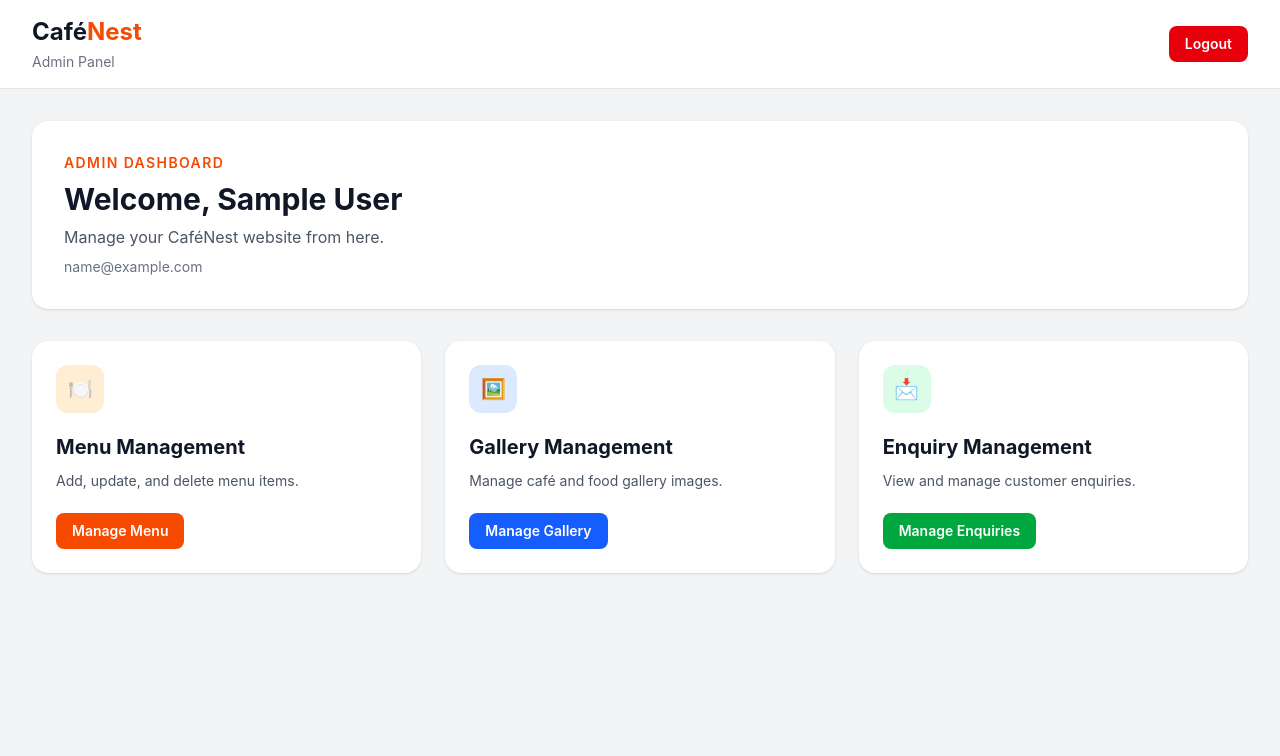
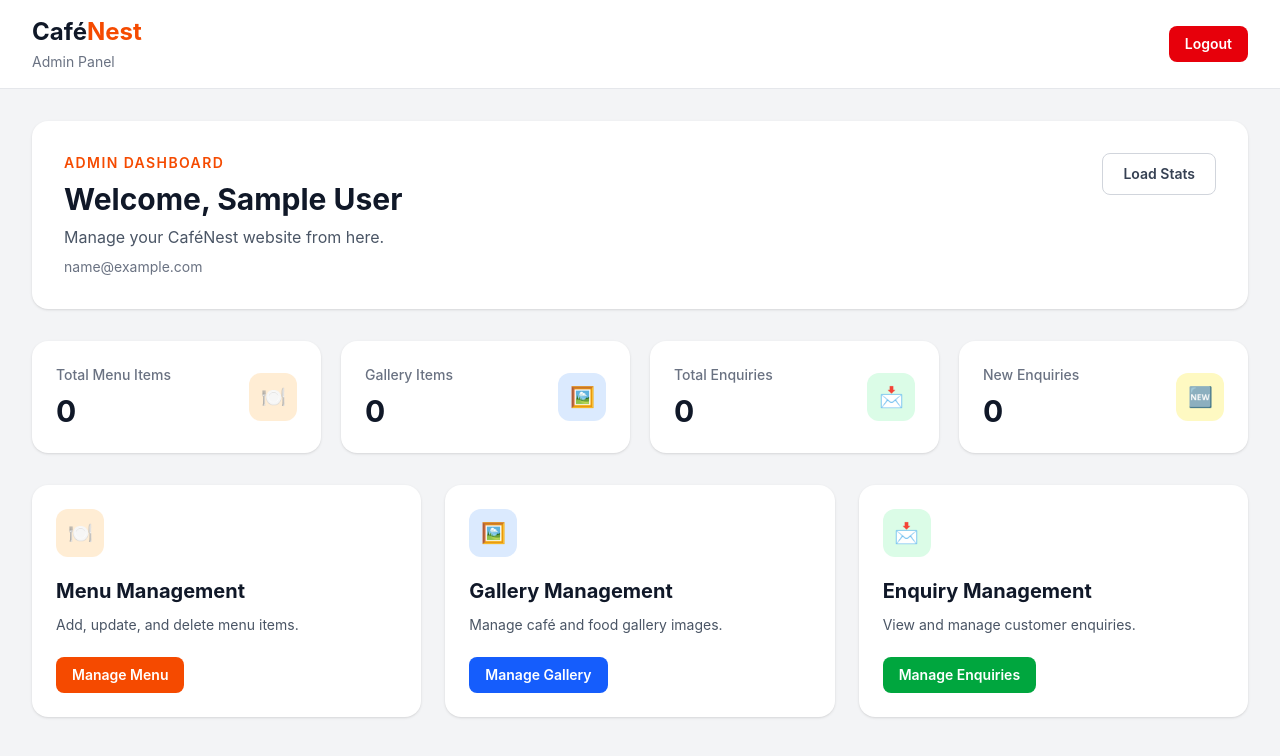
Before and after one commit to sandipmandalgithub/restaurant-cafe-website, a React app in the folder frontend/: page /admin/dashboard in a window 1280 px wide. Shown: the top 756 px of the page. Built offline with nearby package versions, Linux system fonts and the light colour scheme; sample sign-in values are in the browser's storage; the HTML template or start-up script is replaced by a standard one.

Commit message:
Add admin dashboard statistics

```diff
--- a/frontend/src/pages/admin/AdminDashboard.jsx
+++ b/frontend/src/pages/admin/AdminDashboard.jsx
@@ -1,4 +1,7 @@
+import { useState } from "react";
 import { useNavigate } from "react-router-dom";
+
+import { getDashboardStats } from "../../services/adminDashboardService";
 
 function AdminDashboard() {
   const navigate = useNavigate();
@@ -6,6 +9,37 @@ function AdminDashboard() {
   const adminData = JSON.parse(
     localStorage.getItem("adminData") || "{}"
   );
+
+  const [stats, setStats] = useState({
+    totalMenus: 0,
+    totalGallery: 0,
+    totalEnquiries: 0,
+    newEnquiries: 0,
+  });
+
+  const [isLoading, setIsLoading] = useState(false);
+  const [hasLoadedStats, setHasLoadedStats] = useState(false);
+  const [errorMessage, setErrorMessage] = useState("");
+
+  const handleLoadStats = async () => {
+    try {
+      setIsLoading(true);
+      setErrorMessage("");
+
+      const data = await getDashboardStats();
+
+      setStats(data);
+      setHasLoadedStats(true);
+    } catch (error) {
+      console.error("Failed to load dashboard stats:", error);
+
+      setErrorMessage(
+        error.message || "Unable to load dashboard statistics."
+      );
+    } finally {
+      setIsLoading(false);
+    }
+  };
 
   const handleLogout = () => {
     localStorage.removeItem("adminToken");
@@ -43,6 +77,8 @@ function AdminDashboard() {
       <main className="mx-auto max-w-7xl px-4 py-8 sm:px-6 lg:px-8">
         {/* Welcome Section */}
         <div className="rounded-2xl bg-white p-6 shadow-sm sm:p-8">
+          <div className="flex flex-col justify-between gap-5 sm:flex-row sm:items-start">
+            <div>
               <p className="text-sm font-semibold uppercase tracking-widest text-orange-600">
                 Admin Dashboard
               </p>
@@ -60,6 +96,107 @@ function AdminDashboard() {
                   {adminData.email}
                 </p>
               )}
+            </div>
+
+            <button
+              type="button"
+              onClick={handleLoadStats}
+              disabled={isLoading}
+              className="rounded-lg border border-gray-300 bg-white px-5 py-2.5 text-sm font-semibold text-gray-700 transition hover:bg-gray-50 disabled:cursor-not-allowed disabled:opacity-60"
+            >
+              {isLoading
+                ? "Loading..."
+                : hasLoadedStats
+                  ? "Refresh Stats"
+                  : "Load Stats"}
+            </button>
+          </div>
+        </div>
+
+        {/* Error Message */}
+        {errorMessage && (
+          <div className="mt-6 rounded-lg bg-red-50 px-4 py-3 text-sm font-medium text-red-700">
+            {errorMessage}
+          </div>
+        )}
+
+        {/* Statistics */}
+        <div className="mt-8 grid gap-5 sm:grid-cols-2 lg:grid-cols-4">
+          {/* Total Menu */}
+          <div className="rounded-2xl bg-white p-6 shadow-sm">
+            <div className="flex items-center justify-between">
+              <div>
+                <p className="text-sm font-medium text-gray-500">
+                  Total Menu Items
+                </p>
+
+                <p className="mt-2 text-3xl font-bold text-gray-900">
+                  {stats.totalMenus}
+                </p>
+              </div>
+
+              <div className="flex h-12 w-12 items-center justify-center rounded-xl bg-orange-100 text-xl">
+                🍽️
+              </div>
+            </div>
+          </div>
+
+          {/* Total Gallery */}
+          <div className="rounded-2xl bg-white p-6 shadow-sm">
+            <div className="flex items-center justify-between">
+              <div>
+                <p className="text-sm font-medium text-gray-500">
+                  Gallery Items
+                </p>
+
+                <p className="mt-2 text-3xl font-bold text-gray-900">
+                  {stats.totalGallery}
+                </p>
+              </div>
+
+              <div className="flex h-12 w-12 items-center justify-center rounded-xl bg-blue-100 text-xl">
+                🖼️
+              </div>
+            </div>
+          </div>
+
+          {/* Total Enquiries */}
+          <div className="rounded-2xl bg-white p-6 shadow-sm">
+            <div className="flex items-center justify-between">
+              <div>
+                <p className="text-sm font-medium text-gray-500">
+                  Total Enquiries
+                </p>
+
+                <p className="mt-2 text-3xl font-bold text-gray-900">
+                  {stats.totalEnquiries}
+                </p>
+              </div>
+
+              <div className="flex h-12 w-12 items-center justify-center rounded-xl bg-green-100 text-xl">
+                📩
+              </div>
+            </div>
+          </div>
+
+          {/* New Enquiries */}
+          <div className="rounded-2xl bg-white p-6 shadow-sm">
+            <div className="flex items-center justify-between">
+              <div>
+                <p className="text-sm font-medium text-gray-500">
+                  New Enquiries
+                </p>
+
+                <p className="mt-2 text-3xl font-bold text-gray-900">
+                  {stats.newEnquiries}
+                </p>
+              </div>
+
+              <div className="flex h-12 w-12 items-center justify-center rounded-xl bg-yellow-100 text-xl">
+                🆕
+              </div>
+            </div>
+          </div>
         </div>
 
         {/* Management Cards */}
--- /dev/null
+++ b/frontend/src/services/adminDashboardService.js
@@ -0,0 +1,22 @@
+import { getMenus } from "./menuService";
+import { getGallery } from "./galleryService";
+import { getEnquiries } from "./enquiryService";
+
+export const getDashboardStats = async () => {
+  const [menus, gallery, enquiries] = await Promise.all([
+    getMenus(),
+    getGallery(),
+    getEnquiries(),
+  ]);
+
+  const newEnquiries = enquiries.filter(
+    (enquiry) => enquiry.status === "New"
+  );
+
+  return {
+    totalMenus: menus.length,
+    totalGallery: gallery.length,
+    totalEnquiries: enquiries.length,
+    newEnquiries: newEnquiries.length,
+  };
+};
```
Lines whose indentation alone changed are shown as unchanged.
